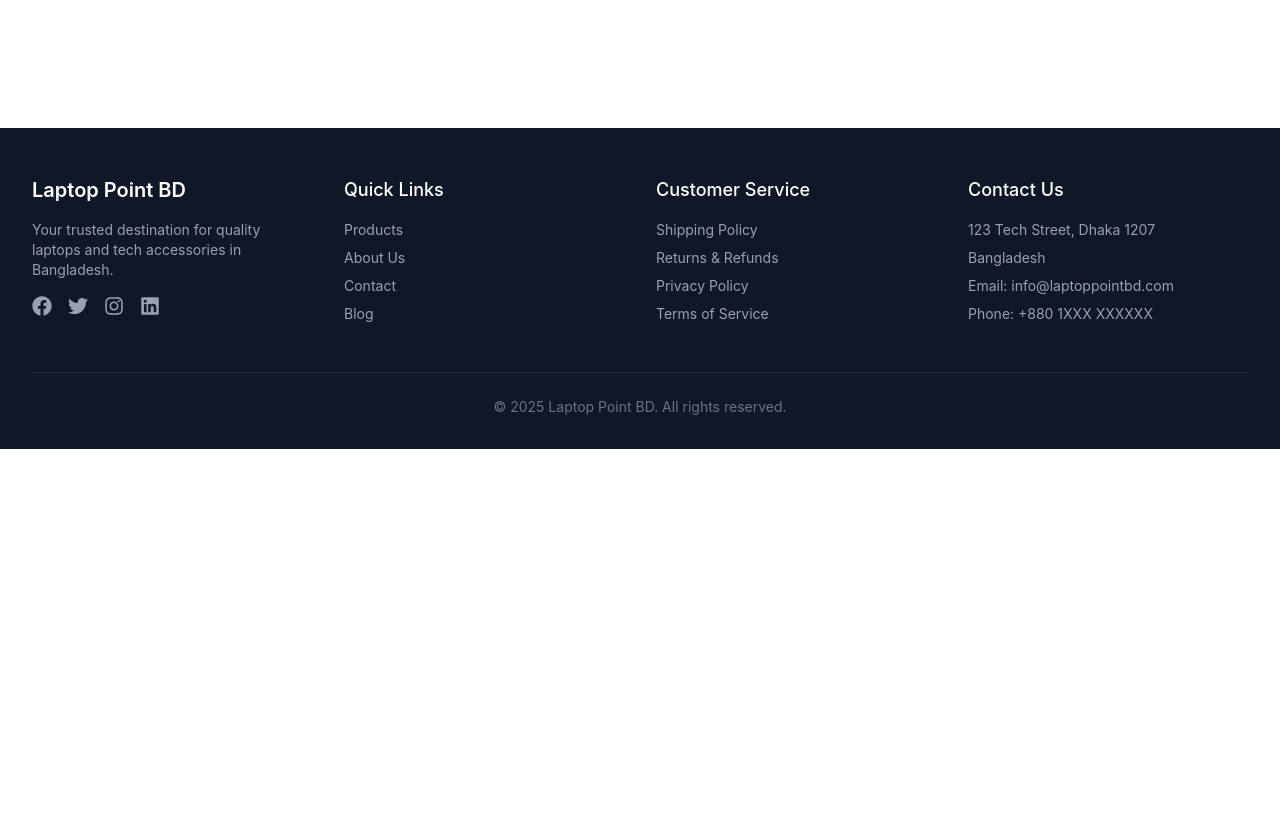
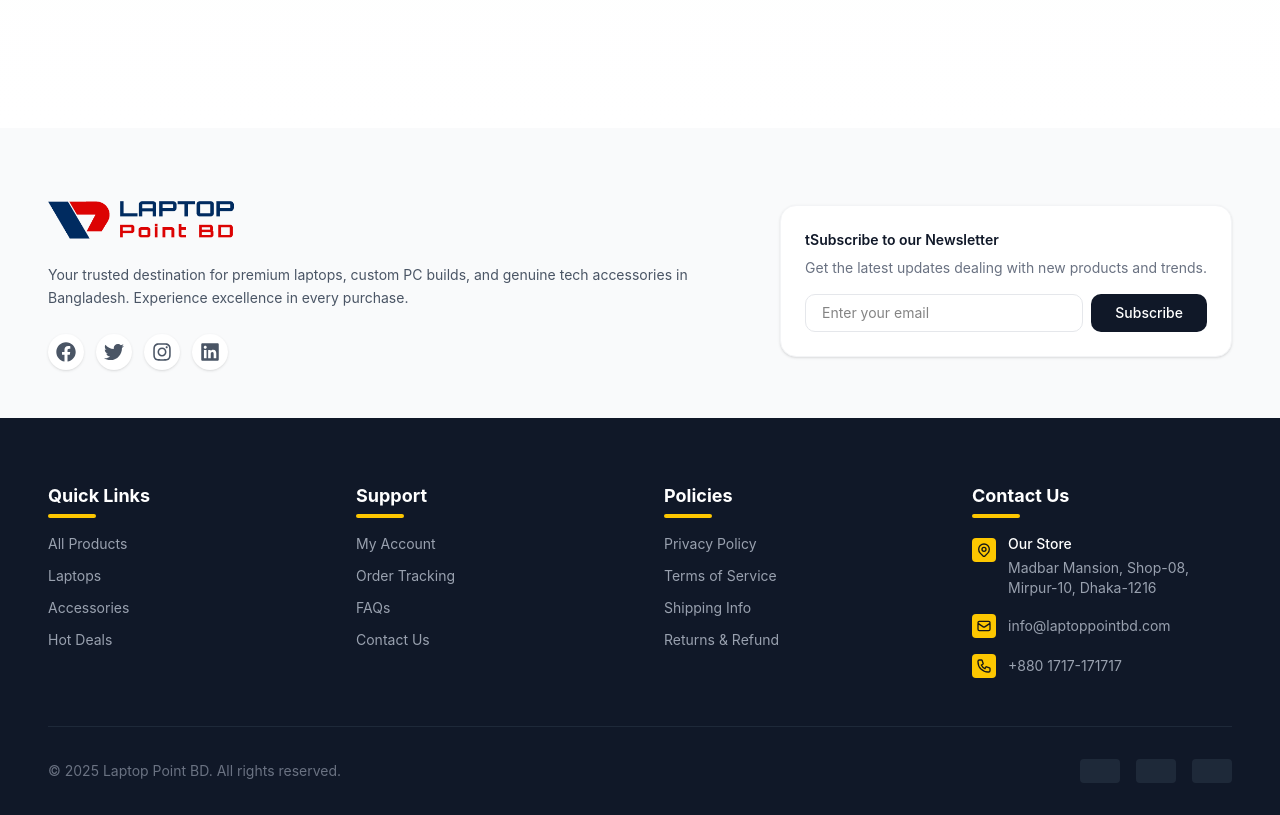
Before and after one commit to mhasan0505/laptop_point_Bangladesh, a Next.js app: page / in a window 1280 px wide. Shown: the part 1880-2695 px from the top of the page. Before the commit the page ends 2329 px from the top, so only its background shows below. Built offline with nearby package versions, Linux system fonts and the light colour scheme.

Commit message:
fix footer section

```diff
--- a/components/application/Footer.tsx
+++ b/components/application/Footer.tsx
@@ -1,72 +1,309 @@
-'use client';
+"use client";
 
-import Link from 'next/link';
-import { FaFacebook, FaTwitter, FaInstagram, FaLinkedin } from 'react-icons/fa';
+import { motion } from "framer-motion";
+import Image from "next/image";
+import Link from "next/link";
+import { FaFacebook, FaInstagram, FaLinkedin, FaTwitter } from "react-icons/fa";
 
 export default function Footer() {
   const currentYear = new Date().getFullYear();
 
   return (
-    <footer className="bg-gray-900 text-white pt-12 pb-8 px-4 sm:px-6 lg:px-8">
-      <div className="max-w-7xl mx-auto">
-        <div className="grid grid-cols-1 md:grid-cols-2 lg:grid-cols-4 gap-8">
-          {/* Company Info */}
-          <div className="space-y-4">
-            <h3 className="text-xl font-semibold">Laptop Point BD</h3>
-            <p className="text-gray-400">Your trusted destination for quality laptops and tech accessories in Bangladesh.</p>
-            <div className="flex space-x-4">
-              <a href="#" className="text-gray-400 hover:text-white transition-colors">
-                <FaFacebook size={20} />
-              </a>
-              <a href="#" className="text-gray-400 hover:text-white transition-colors">
-                <FaTwitter size={20} />
-              </a>
-              <a href="#" className="text-gray-400 hover:text-white transition-colors">
-                <FaInstagram size={20} />
-              </a>
-              <a href="#" className="text-gray-400 hover:text-white transition-colors">
-                <FaLinkedin size={20} />
-              </a>
+    <footer className="w-full">
+      {/* Brand & Newsletter Section - Light Background for Contrast */}
+      <div className="bg-gray-50 pt-16 pb-12">
+        <div className="container mx-auto px-6 sm:px-8 lg:px-12">
+          <div className="flex flex-col md:flex-row items-center justify-between gap-8">
+            <div className="flex flex-col items-center md:items-start space-y-4 max-w-sm text-center md:text-left">
+              <Link href="/" className="relative w-48 h-14">
+                <Image
+                  src="/Logo.webp"
+                  alt="Laptop Point BD"
+                  fill
+                  className="object-contain"
+                />
+              </Link>
+              <p className="text-gray-600 text-sm leading-relaxed">
+                Your trusted destination for premium laptops, custom PC builds,
+                and genuine tech accessories in Bangladesh. Experience
+                excellence in every purchase.
+              </p>
+              <div className="flex space-x-3 pt-2">
+                {[
+                  { Icon: FaFacebook, href: "#", color: "hover:text-blue-600" },
+                  { Icon: FaTwitter, href: "#", color: "hover:text-sky-500" },
+                  {
+                    Icon: FaInstagram,
+                    href: "#",
+                    color: "hover:text-pink-600",
+                  },
+                  { Icon: FaLinkedin, href: "#", color: "hover:text-blue-700" },
+                ].map(({ Icon, href, color }, index) => (
+                  <motion.a
+                    key={index}
+                    href={href}
+                    whileHover={{ scale: 1.1 }}
+                    whileTap={{ scale: 0.95 }}
+                    className={`p-2 rounded-full bg-white shadow-sm text-gray-600 transition-colors ${color}`}
+                  >
+                    <Icon size={20} />
+                  </motion.a>
+                ))}
               </div>
             </div>
 
+            {/* Newsletter (Optional Placeholder) */}
+            <div className="w-full md:w-auto bg-white p-6 rounded-2xl shadow-sm border border-gray-100 max-w-md">
+              <h4 className="font-semibold text-gray-900 mb-2">
+                tSubscribe to our Newsletter
+              </h4>
+              <p className="text-gray-500 text-sm mb-4">
+                Get the latest updates dealing with new products and trends.
+              </p>
+              <div className="flex gap-2">
+                <input
+                  type="email"
+                  placeholder="Enter your email"
+                  className="flex-1 px-4 py-2 rounded-lg border border-gray-200 focus:outline-none focus:ring-2 focus:ring-primary/20 focus:border-primary text-sm"
+                />
+                <button className="px-6 py-2 bg-gray-900 text-white text-sm font-medium rounded-lg hover:bg-gray-800 transition-colors">
+                  Subscribe
+                </button>
+              </div>
+            </div>
+          </div>
+        </div>
+      </div>
+
+      {/* Main Links Section - Dark Background */}
+      <div className="bg-gray-900 text-white pt-16 pb-8">
+        <div className="container mx-auto px-6 sm:px-8 lg:px-12">
+          <div className="grid grid-cols-2 md:grid-cols-4 gap-8 lg:gap-12 mb-12">
             {/* Quick Links */}
             <div>
-            <h4 className="text-lg font-medium mb-4">Quick Links</h4>
-            <ul className="space-y-2">
-              <li><Link href="/products" className="text-gray-400 hover:text-white transition-colors">Products</Link></li>
-              <li><Link href="/about" className="text-gray-400 hover:text-white transition-colors">About Us</Link></li>
-              <li><Link href="/contact" className="text-gray-400 hover:text-white transition-colors">Contact</Link></li>
-              <li><Link href="/blog" className="text-gray-400 hover:text-white transition-colors">Blog</Link></li>
+              <h4 className="text-lg font-bold mb-6 text-white relative inline-block after:content-[''] after:absolute after:-bottom-2 after:left-0 after:w-12 after:h-1 after:bg-yellow-400 after:rounded-full">
+                Quick Links
+              </h4>
+              <ul className="space-y-3">
+                <li>
+                  <Link
+                    href="/products"
+                    className="text-gray-400 hover:text-yellow-400 hover:pl-1 transition-all"
+                  >
+                    All Products
+                  </Link>
+                </li>
+                <li>
+                  <Link
+                    href="/laptops"
+                    className="text-gray-400 hover:text-yellow-400 hover:pl-1 transition-all"
+                  >
+                    Laptops
+                  </Link>
+                </li>
+                <li>
+                  <Link
+                    href="/accessories"
+                    className="text-gray-400 hover:text-yellow-400 hover:pl-1 transition-all"
+                  >
+                    Accessories
+                  </Link>
+                </li>
+                <li>
+                  <Link
+                    href="/deals"
+                    className="text-gray-400 hover:text-yellow-400 hover:pl-1 transition-all"
+                  >
+                    Hot Deals
+                  </Link>
+                </li>
               </ul>
             </div>
 
-          {/* Customer Service */}
+            {/* Support */}
             <div>
-            <h4 className="text-lg font-medium mb-4">Customer Service</h4>
-            <ul className="space-y-2">
-              <li><Link href="/shipping" className="text-gray-400 hover:text-white transition-colors">Shipping Policy</Link></li>
-              <li><Link href="/returns" className="text-gray-400 hover:text-white transition-colors">Returns & Refunds</Link></li>
-              <li><Link href="/privacy" className="text-gray-400 hover:text-white transition-colors">Privacy Policy</Link></li>
-              <li><Link href="/terms" className="text-gray-400 hover:text-white transition-colors">Terms of Service</Link></li>
+              <h4 className="text-lg font-bold mb-6 text-white relative inline-block after:content-[''] after:absolute after:-bottom-2 after:left-0 after:w-12 after:h-1 after:bg-yellow-400 after:rounded-full">
+                Support
+              </h4>
+              <ul className="space-y-3">
+                <li>
+                  <Link
+                    href="/account"
+                    className="text-gray-400 hover:text-yellow-400 hover:pl-1 transition-all"
+                  >
+                    My Account
+                  </Link>
+                </li>
+                <li>
+                  <Link
+                    href="/orders"
+                    className="text-gray-400 hover:text-yellow-400 hover:pl-1 transition-all"
+                  >
+                    Order Tracking
+                  </Link>
+                </li>
+                <li>
+                  <Link
+                    href="/faq"
+                    className="text-gray-400 hover:text-yellow-400 hover:pl-1 transition-all"
+                  >
+                    FAQs
+                  </Link>
+                </li>
+                <li>
+                  <Link
+                    href="/contact"
+                    className="text-gray-400 hover:text-yellow-400 hover:pl-1 transition-all"
+                  >
+                    Contact Us
+                  </Link>
+                </li>
+              </ul>
+            </div>
+
+            {/* Policies */}
+            <div>
+              <h4 className="text-lg font-bold mb-6 text-white relative inline-block after:content-[''] after:absolute after:-bottom-2 after:left-0 after:w-12 after:h-1 after:bg-yellow-400 after:rounded-full">
+                Policies
+              </h4>
+              <ul className="space-y-3">
+                <li>
+                  <Link
+                    href="/privacy"
+                    className="text-gray-400 hover:text-yellow-400 hover:pl-1 transition-all"
+                  >
+                    Privacy Policy
+                  </Link>
+                </li>
+                <li>
+                  <Link
+                    href="/terms"
+                    className="text-gray-400 hover:text-yellow-400 hover:pl-1 transition-all"
+                  >
+                    Terms of Service
+                  </Link>
+                </li>
+                <li>
+                  <Link
+                    href="/shipping"
+                    className="text-gray-400 hover:text-yellow-400 hover:pl-1 transition-all"
+                  >
+                    Shipping Info
+                  </Link>
+                </li>
+                <li>
+                  <Link
+                    href="/returns"
+                    className="text-gray-400 hover:text-yellow-400 hover:pl-1 transition-all"
+                  >
+                    Returns & Refund
+                  </Link>
+                </li>
               </ul>
             </div>
 
             {/* Contact Info */}
             <div>
-            <h4 className="text-lg font-medium mb-4">Contact Us</h4>
-            <address className="not-italic space-y-2 text-gray-400">
-              <p>123 Tech Street, Dhaka 1207</p>
-              <p>Bangladesh</p>
-              <p>Email: info@laptoppointbd.com</p>
-              <p>Phone: +880 1XXX XXXXXX</p>
+              <h4 className="text-lg font-bold mb-6 text-white relative inline-block after:content-[''] after:absolute after:-bottom-2 after:left-0 after:w-12 after:h-1 after:bg-yellow-400 after:rounded-full">
+                Contact Us
+              </h4>
+              <address className="not-italic space-y-4 text-gray-400">
+                <div className="flex items-start gap-3">
+                  <div className="mt-1 p-1 bg-yellow-400 rounded text-primary">
+                    <svg
+                      className="w-4 h-4"
+                      fill="none"
+                      stroke="currentColor"
+                      viewBox="0 0 24 24"
+                    >
+                      <path
+                        strokeLinecap="round"
+                        strokeLinejoin="round"
+                        strokeWidth="2"
+                        d="M17.657 16.657L13.414 20.9a1.998 1.998 0 01-2.827 0l-4.244-4.243a8 8 0 1111.314 0z"
+                      />
+                      <path
+                        strokeLinecap="round"
+                        strokeLinejoin="round"
+                        strokeWidth="2"
+                        d="M15 11a3 3 0 11-6 0 3 3 0 016 0z"
+                      />
+                    </svg>
+                  </div>
+                  <div>
+                    <span className="block text-white font-medium mb-1">
+                      Our Store
+                    </span>
+                    <p className="text-sm">
+                      Madbar Mansion, Shop-08,
+                      <br />
+                      Mirpur-10, Dhaka-1216
+                    </p>
+                  </div>
+                </div>
+                <div className="flex items-center gap-3">
+                  <div className="p-1 bg-yellow-400 rounded text-primary">
+                    <svg
+                      className="w-4 h-4"
+                      fill="none"
+                      stroke="currentColor"
+                      viewBox="0 0 24 24"
+                    >
+                      <path
+                        strokeLinecap="round"
+                        strokeLinejoin="round"
+                        strokeWidth="2"
+                        d="M3 8l7.89 5.26a2 2 0 002.22 0L21 8M5 19h14a2 2 0 002-2V7a2 2 0 00-2-2H5a2 2 0 00-2 2v10a2 2 0 002 2z"
+                      />
+                    </svg>
+                  </div>
+                  <a
+                    href="mailto:info@laptoppointbd.com"
+                    className="text-sm hover:text-yellow-400 transition-colors"
+                  >
+                    info@laptoppointbd.com
+                  </a>
+                </div>
+                <div className="flex items-center gap-3">
+                  <div className="p-1 bg-yellow-400 rounded text-primary">
+                    <svg
+                      className="w-4 h-4"
+                      fill="none"
+                      stroke="currentColor"
+                      viewBox="0 0 24 24"
+                    >
+                      <path
+                        strokeLinecap="round"
+                        strokeLinejoin="round"
+                        strokeWidth="2"
+                        d="M3 5a2 2 0 012-2h3.28a1 1 0 01.948.684l1.498 4.493a1 1 0 01-.502 1.21l-2.257 1.13a11.042 11.042 0 005.516 5.516l1.13-2.257a1 1 0 011.21-.502l4.493 1.498a1 1 0 01.684.949V19a2 2 0 01-2 2h-1C9.716 21 3 14.284 3 6V5z"
+                      />
+                    </svg>
+                  </div>
+                  <a
+                    href="tel:+8801717171717"
+                    className="text-sm hover:text-yellow-400 transition-colors"
+                  >
+                    +880 1717-171717
+                  </a>
+                </div>
               </address>
             </div>
           </div>
 
-        {/* Bottom Bar */}
-        <div className="border-t border-gray-800 mt-12 pt-6 text-center text-gray-500 text-sm">
-          <p>© {currentYear} Laptop Point BD. All rights reserved.</p>
+          <div className="border-t border-gray-800 pt-8 mt-8">
+            <div className="flex flex-col md:flex-row justify-between items-center gap-4">
+              <p className="text-gray-500 text-sm">
+                © {currentYear} Laptop Point BD. All rights reserved.
+              </p>
+              <div className="flex flex-wrap justify-center gap-4">
+                {/* Payment Methods (Placeholder) */}
+                <div className="h-6 w-10 bg-gray-800 rounded"></div>
+                <div className="h-6 w-10 bg-gray-800 rounded"></div>
+                <div className="h-6 w-10 bg-gray-800 rounded"></div>
+              </div>
+            </div>
+          </div>
         </div>
       </div>
     </footer>
--- a/package.json
+++ b/package.json
@@ -46,5 +46,6 @@
     "overrides": {
       "tailwindcss": "4.1.17"
     }
-  }
+  },
+  "packageManager": "pnpm@10.24.0+sha512.01ff8ae71b4419903b65c60fb2dc9d34cf8bb6e06d03bde112ef38f7a34d6904c424ba66bea5cdcf12890230bf39f9580473140ed9c946fef328b6e5238a345a"
 }
```
Also changed, not shown: components/ui/ProductsCard.tsx (+5 -5 lines). Lines whose indentation alone changed are shown as unchanged.
